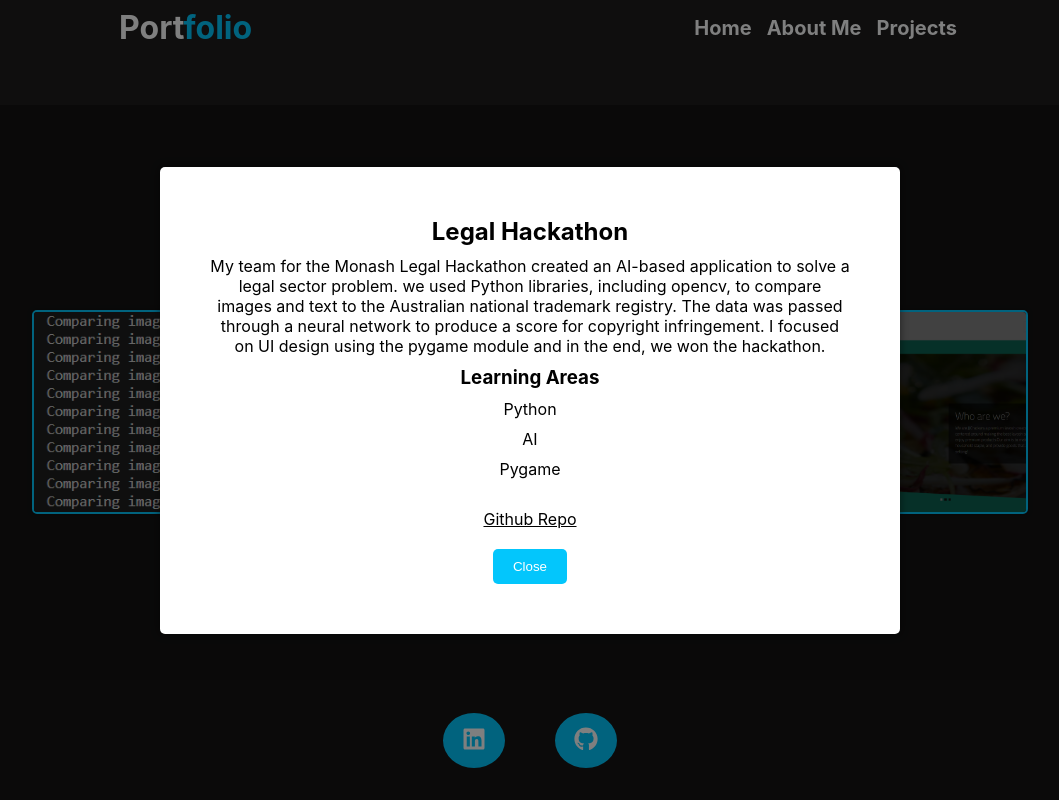
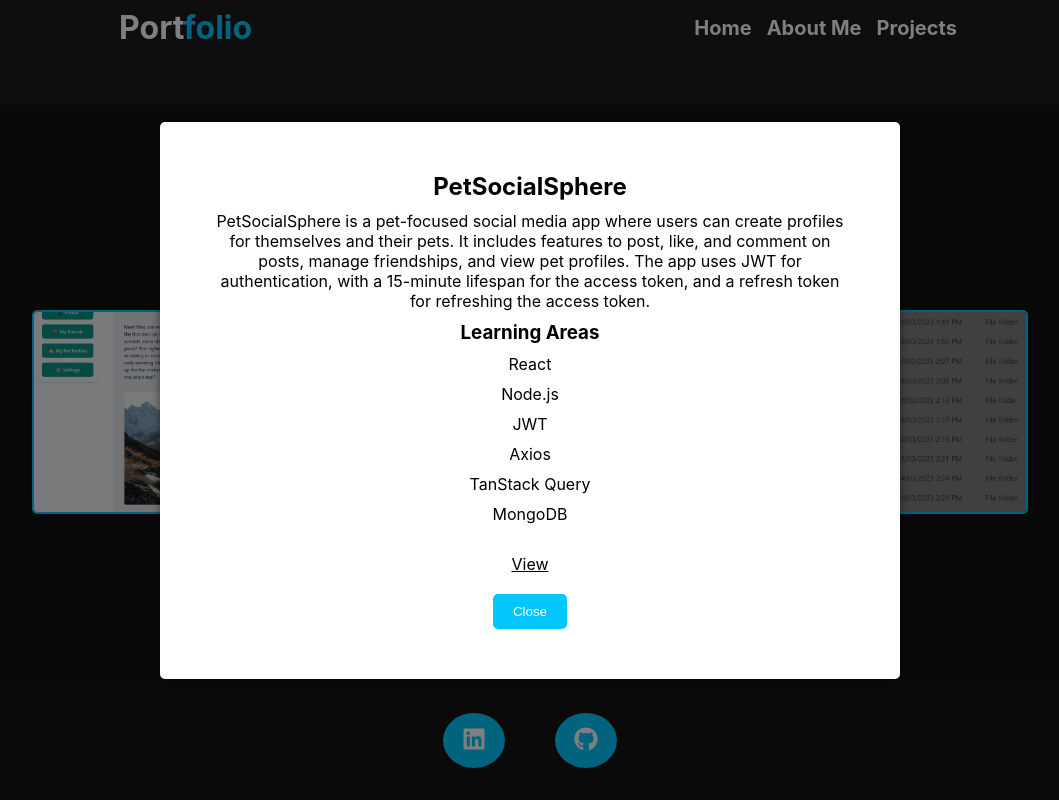
Before and after one commit to 220ms/portfolio, a React (Create React App) app: page / in a window 1280 px wide. Both pictures are taken after a click on the element 288 px from the left and 1609 px from the top of the page. Shown: the part 1197-1997 px from the top of the page, without its empty margins (110-1169 px from the left). Built offline with nearby package versions, Linux system fonts and the light colour scheme.

Commit message:
update my website with pet social sphere project

```diff
--- a/src/components/ProjectCard.js
+++ b/src/components/ProjectCard.js
@@ -1,50 +1,53 @@
 import React from "react";
-import {useEffect } from 'react';
+import { useEffect } from "react";
 
 export default function ProjectCard(props) {
-
   useEffect(() => {
     const card = document.getElementById(props.id);
-    const popup = document.getElementById('popup-'+ props.id);
-    const closeBtn = document.getElementById('close-' + props.id);
+    const popup = document.getElementById("popup-" + props.id);
+    const closeBtn = document.getElementById("close-" + props.id);
 
     const openCard = () => {
-      popup.style.display = 'flex';
-    }
+      popup.style.display = "flex";
+    };
 
     const closeCard = () => {
-      popup.style.display = 'none';
-    }
+      popup.style.display = "none";
+    };
 
-    card.addEventListener('click', openCard);
+    card.addEventListener("click", openCard);
 
-    closeBtn.addEventListener('click', closeCard)
+    closeBtn.addEventListener("click", closeCard);
 
     return () => {
-      card.removeEventListener('click', openCard);
-      closeBtn.removeEventListener('click', closeCard);
+      card.removeEventListener("click", openCard);
+      closeBtn.removeEventListener("click", closeCard);
     };
-  }, [props.title,props.id]);
+  }, [props.title, props.id]);
 
   return (
     <div>
       <div className="project-card" id={props.id}>
         <img src={require(`../images/${props.image}`)} alt={props.title} />
-        <div className="caption"><h1>{props.title}</h1></div>
+        <div className="caption">
+          <h1>{props.title}</h1>
+        </div>
       </div>
-      <div className="popup-card" id={"popup-"+props.id}>
+      <div className="popup-card" id={"popup-" + props.id}>
         <div className="popup-content">
           <h2>{props.title}</h2>
           <p>{props.description}</p>
           <h3>Learning Areas</h3>
-            {props.technologies.map(function(item) {
-              return (
-                <p>{item}</p>
-              );
-            })}
-          <a href={props.link} target='_blank' rel="noreferrer">Github Repo</a>
+          {props.technologies.map(function (item) {
+            return <p>{item}</p>;
+          })}
+          <a href={props.link} target="_blank" rel="noreferrer">
+            View
+          </a>
 
-          <button className="card-close-btn" id={'close-' + props.id}>Close</button>
+          <button className="card-close-btn" id={"close-" + props.id}>
+            Close
+          </button>
         </div>
       </div>
     </div>
--- a/src/data/projects.js
+++ b/src/data/projects.js
@@ -1,35 +1,41 @@
 const Projects = [
   {
-        image: 'compare.png',
-        title: 'Legal Hackathon',
+    image: "petsocialsphere.png",
+    title: "PetSocialSphere",
+    description: `PetSocialSphere is a pet-focused social media app where users can create profiles for themselves and their pets. It includes features to post, like, and comment on posts, manage friendships, and view pet profiles. The app uses JWT for authentication, with a 15-minute lifespan for the access token, and a refresh token for refreshing the access token.`,
+    technologies: [
+      "React",
+      "Node.js",
+      "JWT",
+      "Axios",
+      "TanStack Query",
+      "MongoDB",
+    ],
+    link: "https://app.petsocialsphereapi.com/",
+    id: "PetSocialSphere1",
+  },
+  {
+    image: "compare.png",
+    title: "Legal Hackathon",
     description: `My team for the Monash Legal Hackathon created an AI-based application to solve a legal sector problem.
         we used Python libraries, including opencv, to compare images and text to the Australian national trademark registry.
          The data was passed through a neural network to produce a score for copyright infringement.
          I focused on UI design using the pygame module and in the end, we won the hackathon.`,
-        technologies: ['Python','AI','Pygame'],
-        link: 'https://github.com/220ms/Hackathon',
-        id: 'Card1'
+    technologies: ["Python", "AI", "Pygame"],
+    link: "https://github.com/220ms/Hackathon",
+    id: "Card1",
   },
   {
-        image: 'sorted-files.png',
-        title: 'Classify Images',
+    image: "sorted-files.png",
+    title: "Classify Images",
     description: `I created this code to solve a problem my parents had when they came back from their holiday in New Zealand.
          They wanted to upload to the cloud but they had too many images in the same folder and the folder size exceeded the upload
          capacity for OneDrive. So I decided to come up with a solution that classifies images based on the date metadata contained
          within the NEF image files and puts them into date-based directories.`,
-        technologies: ['Python','Metadata'],
-        link: 'https://github.com/220ms/sort-image-by-date',
-        id: 'Card2'
+    technologies: ["Python", "Metadata"],
+    link: "https://github.com/220ms/sort-image-by-date",
+    id: "Card2",
   },
-    {
-        image: 'ecommerce.png',
-        title: 'E-Commerce site',
-        description: `I developed an E-Commerce website using CakePHP for my final year project. We created a product management system for easy purchasing and added a secure payment gateway through PayPal.
-         Despite the challenges, my team delivered a functional site and gained valuable experience in web development and project management.`,
-        technologies: ['CakePHP','Web development','SQL','Project Management'],
-        link: 'https://github.com/220ms/JJCrackers-Lavosh',
-        id: 'Card3'
-    }
-]
+];
 
 export default Projects;
```
Also changed, not shown: src/images/petsocialsphere.png (added). Lines whose indentation alone changed are shown as unchanged.
